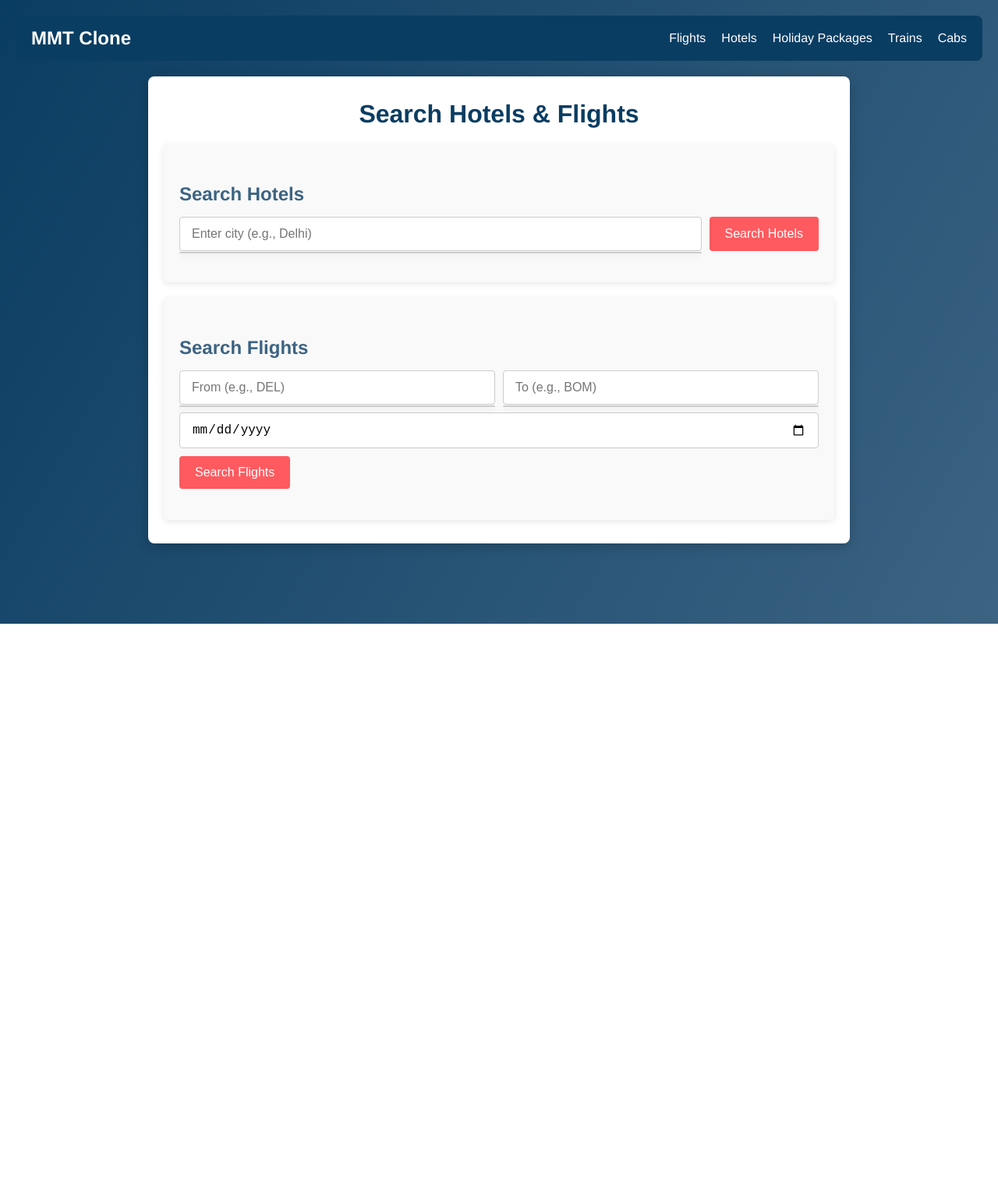
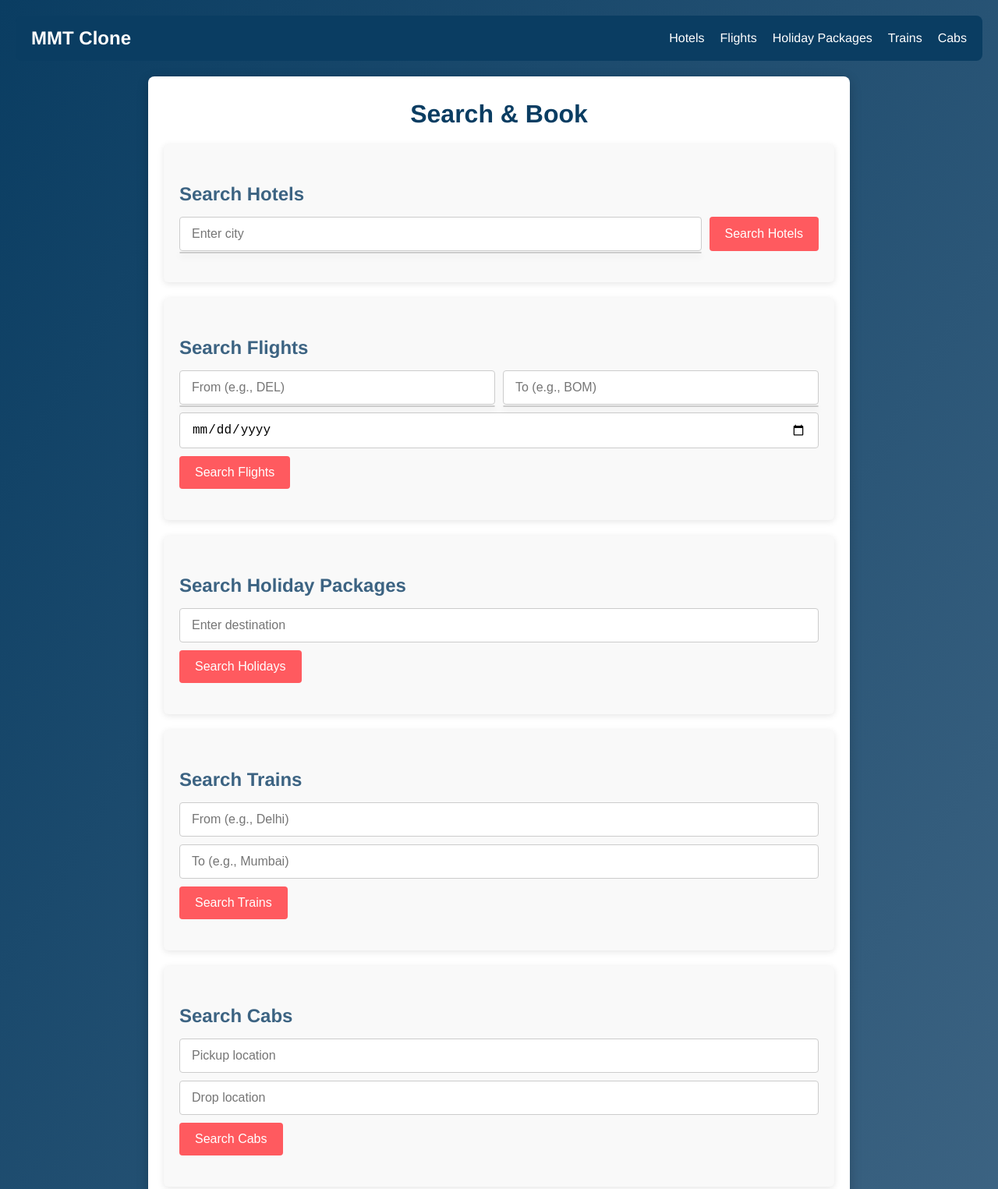
Before and after one commit to yatingaur/TravelEnd, a website: page index.html in a window 1280 px wide. Shown: the top 1525 px of the page at 78% size. Before the commit the page ends 800 px from the top, so only its background shows below. Drawn offline with Linux system fonts and the light colour scheme.

Commit message:
index.html

```diff
--- a/index.html
+++ b/index.html
@@ -3,32 +3,30 @@
 <head>
   <meta charset="UTF-8">
   <meta name="viewport" content="width=device-width, initial-scale=1.0">
-  <title>MMT Clone - Hotels & Flights</title>
+  <title>MMT Clone - All Services</title>
   <link rel="stylesheet" href="styles.css">
 </head>
 <body>
-  <!-- Navigation Bar -->
   <nav class="navbar">
     <div class="logo">MMT Clone</div>
     <ul class="nav-links">
-      <li><a href="#">Flights</a></li>
-      <li><a href="#">Hotels</a></li>
-      <li><a href="#">Holiday Packages</a></li>
-      <li><a href="#">Trains</a></li>
-      <li><a href="#">Cabs</a></li>
+      <li><a href="#hotels">Hotels</a></li>
+      <li><a href="#flights">Flights</a></li>
+      <li><a href="#holidays">Holiday Packages</a></li>
+      <li><a href="#trains">Trains</a></li>
+      <li><a href="#cabs">Cabs</a></li>
     </ul>
   </nav>
 
-  <!-- Main Container -->
   <div class="container">
-    <h1>Search Hotels & Flights</h1>
+    <h1>Search & Book</h1>
 
-    <!-- Hotel Search -->
-    <section class="search-section">
+    <!-- Hotels -->
+    <section id="hotels" class="search-section">
       <h2>Search Hotels</h2>
       <form id="hotelSearchForm">
         <div style="flex:1; position:relative;">
-          <input type="text" id="hotelCity" placeholder="Enter city (e.g., Delhi)" autocomplete="off" required>
+          <input type="text" id="hotelCity" placeholder="Enter city" autocomplete="off" required>
           <div id="hotelSuggestions" class="suggestions"></div>
         </div>
         <button type="submit">Search Hotels</button>
@@ -36,8 +34,8 @@
       <div id="hotelResults" class="results"></div>
     </section>
 
-    <!-- Flight Search -->
-    <section class="search-section">
+    <!-- Flights -->
+    <section id="flights" class="search-section">
       <h2>Search Flights</h2>
       <form id="flightSearchForm">
         <div style="flex:1; position:relative;">
@@ -53,6 +51,38 @@
       </form>
       <div id="flightResults" class="results"></div>
     </section>
+
+    <!-- Holiday Packages -->
+    <section id="holidays" class="search-section">
+      <h2>Search Holiday Packages</h2>
+      <form id="holidaySearchForm">
+        <input type="text" id="holidayDestination" placeholder="Enter destination" required>
+        <button type="submit">Search Holidays</button>
+      </form>
+      <div id="holidayResults" class="results"></div>
+    </section>
+
+    <!-- Trains -->
+    <section id="trains" class="search-section">
+      <h2>Search Trains</h2>
+      <form id="trainSearchForm">
+        <input type="text" id="trainOrigin" placeholder="From (e.g., Delhi)" required>
+        <input type="text" id="trainDestination" placeholder="To (e.g., Mumbai)" required>
+        <button type="submit">Search Trains</button>
+      </form>
+      <div id="trainResults" class="results"></div>
+    </section>
+
+    <!-- Cabs -->
+    <section id="cabs" class="search-section">
+      <h2>Search Cabs</h2>
+      <form id="cabSearchForm">
+        <input type="text" id="cabPickup" placeholder="Pickup location" required>
+        <input type="text" id="cabDrop" placeholder="Drop location" required>
+        <button type="submit">Search Cabs</button>
+      </form>
+      <div id="cabResults" class="results"></div>
+    </section>
   </div>
 
   <script src="script.js"></script>
```
